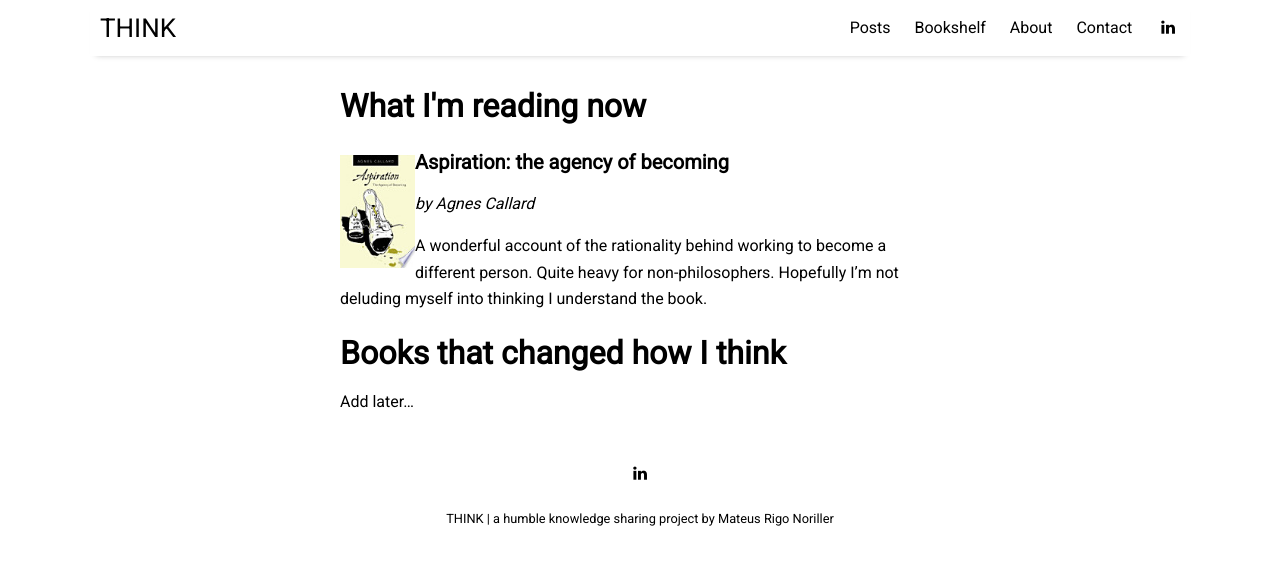
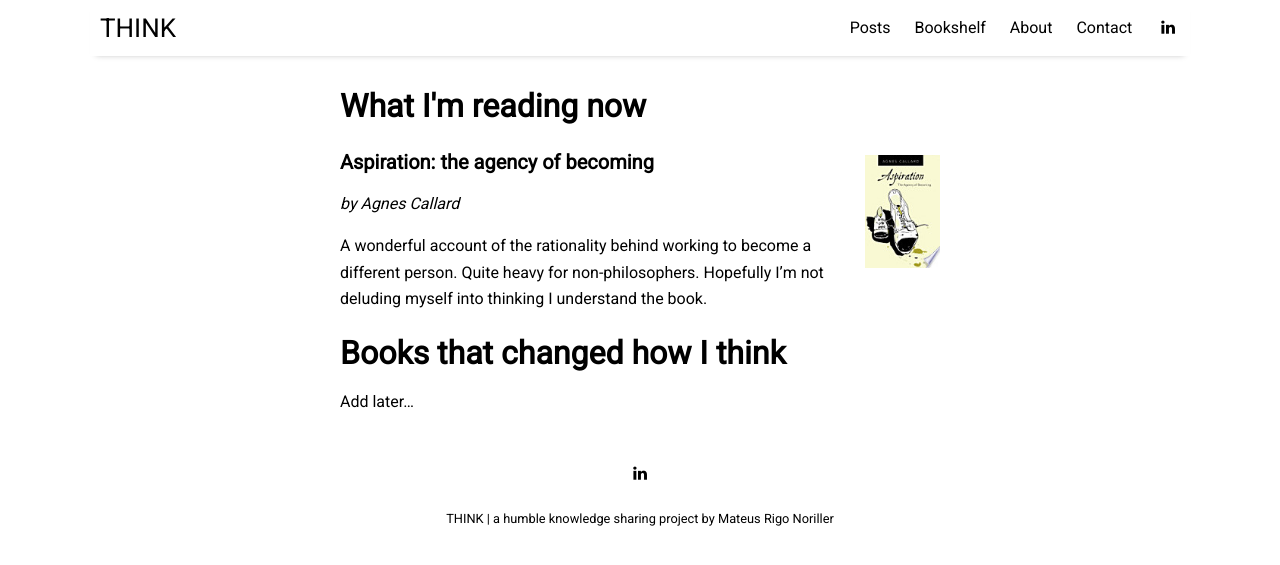
Before and after one commit to mateusrn/mateusrn.github.io, a Jekyll site: the page built from pages/bookshelf.md, in a window 1280 px wide. Shown: the top 565 px of the page. Built offline with Jekyll 4.4.1, drawn with Linux system fonts in a browser that asks for light colours; nearby versions of some CDN libraries.

Commit message:
test new book cover position in bookshelf.md

```diff
--- a/pages/bookshelf.md
+++ b/pages/bookshelf.md
@@ -5,7 +5,7 @@ title: What I'm reading now
 permalink: /bookshelf
 ---
 
-<img align="left" width="75" src="/assets/img/books/aspiration_callard.jpg" />
+<img align="right" width="75" src="/assets/img/books/aspiration_callard.jpg" />
 
 ### Aspiration: the agency of becoming
 _by Agnes Callard_
```
